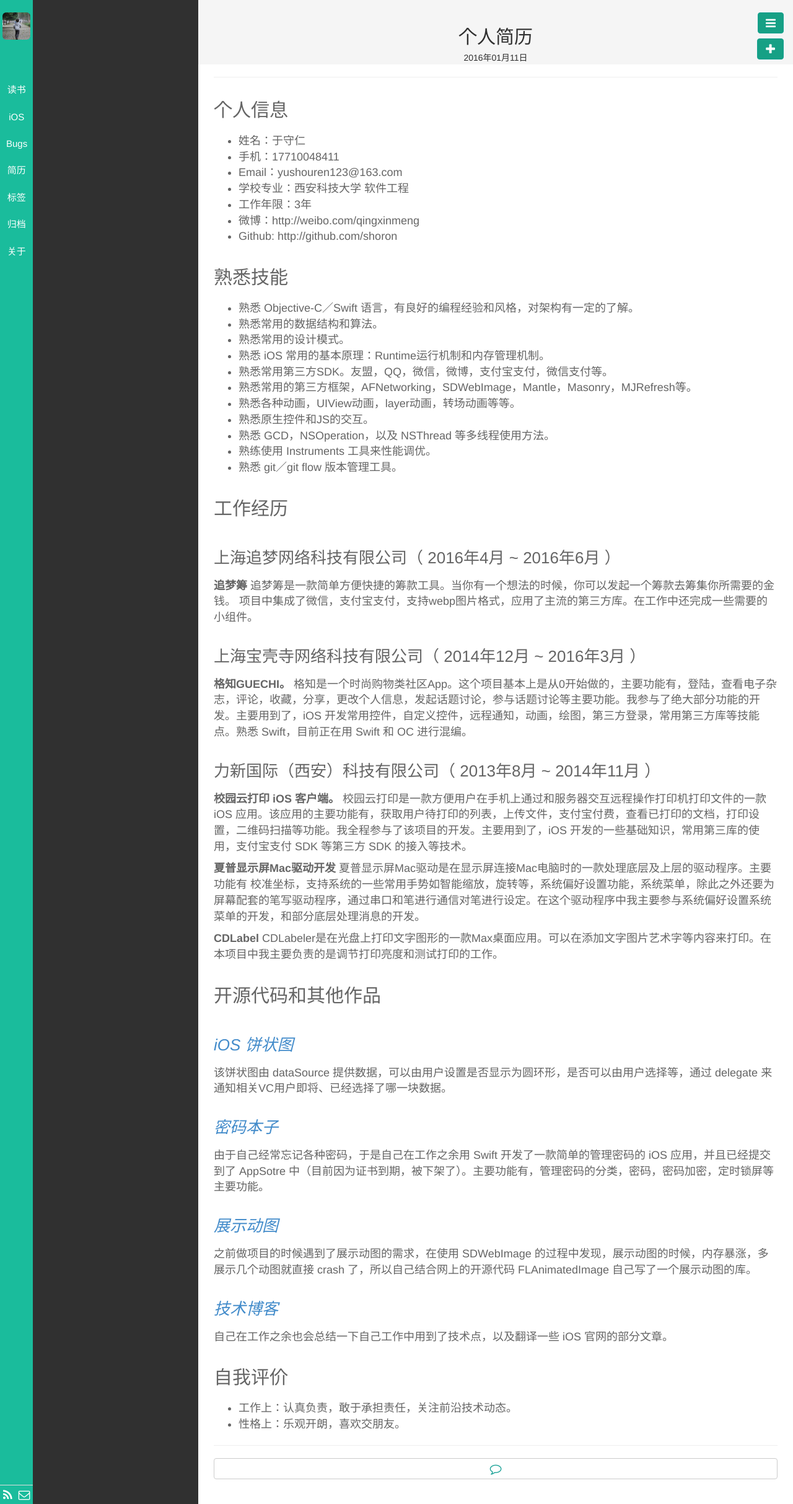
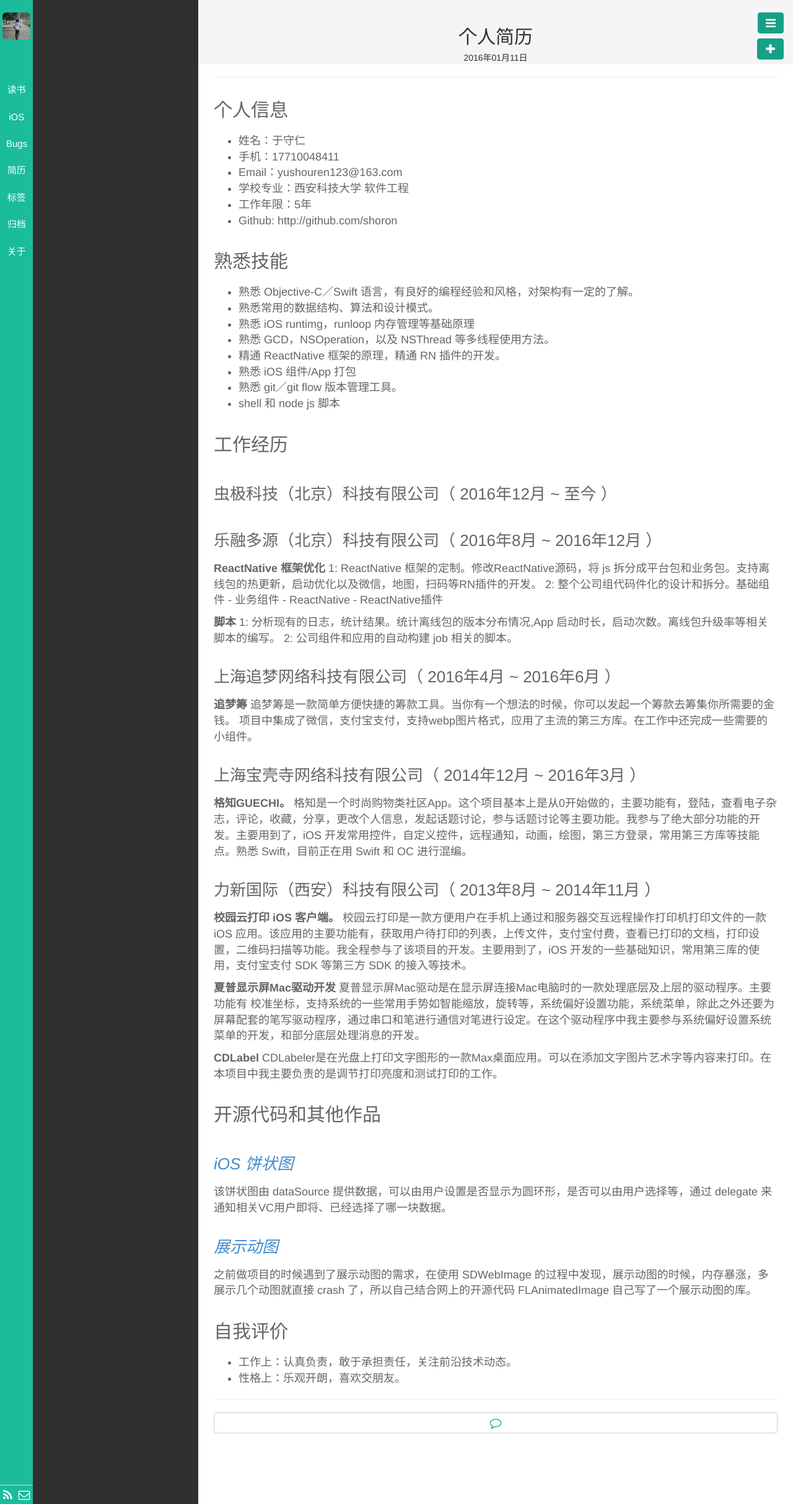
Before and after one commit to shoron/shoron.github.io, a Jekyll site: the page built from _posts/简历/2016-01-11-Resume.md, in a window 1280 px wide. Shown: the whole page at 62% size. Built offline with Jekyll 4.4.1, drawn with Linux system fonts in a browser that asks for light colours; nearby versions of some CDN libraries; library files that are not in the unit come from our copies; Markdown is read by kramdown in place of the engine named in the settings.

Commit message:
update resume

```diff
--- a/_posts/简历/2016-01-11-Resume.md
+++ b/_posts/简历/2016-01-11-Resume.md
@@ -13,25 +13,32 @@ description:
 - 手机：17710048411
 - Email：yushouren123@163.com
 - 学校专业：西安科技大学 软件工程
-- 工作年限：3年
-- 微博：http://weibo.com/qingxinmeng
+- 工作年限：5年
 - Github: http://github.com/shoron
 
 ## 熟悉技能
 
 - 熟悉 Objective-C／Swift 语言，有良好的编程经验和风格，对架构有一定的了解。
-- 熟悉常用的数据结构和算法。
-- 熟悉常用的设计模式。
-- 熟悉 iOS 常用的基本原理：Runtime运行机制和内存管理机制。
-- 熟悉常用第三方SDK。友盟，QQ，微信，微博，支付宝支付，微信支付等。
-- 熟悉常用的第三方框架，AFNetworking，SDWebImage，Mantle，Masonry，MJRefresh等。
-- 熟悉各种动画，UIView动画，layer动画，转场动画等等。
-- 熟悉原生控件和JS的交互。
+- 熟悉常用的数据结构、算法和设计模式。
+- 熟悉 iOS runtimg，runloop 内存管理等基础原理
 - 熟悉 GCD，NSOperation，以及 NSThread 等多线程使用方法。
-- 熟练使用 Instruments 工具来性能调优。
+- 精通 ReactNative 框架的原理，精通 RN 插件的开发。
+- 熟悉 iOS 组件/App 打包
 - 熟悉 git／git flow 版本管理工具。
+- shell 和 node js 脚本
 
 ## 工作经历
+
+### 虫极科技（北京）科技有限公司（ 2016年12月 ~ 至今 ）
+### 乐融多源（北京）科技有限公司（ 2016年8月 ~ 2016年12月 ）
+
+**ReactNative 框架优化**
+1: ReactNative 框架的定制。修改ReactNative源码，将 js 拆分成平台包和业务包。支持离线包的热更新，启动优化以及微信，地图，扫码等RN插件的开发。
+2: 整个公司组代码件化的设计和拆分。基础组件 - 业务组件 - ReactNative - ReactNative插件
+
+**脚本**
+1: 分析现有的日志，统计结果。统计离线包的版本分布情况,App 启动时长，启动次数。离线包升级率等相关脚本的编写。
+2: 公司组件和应用的自动构建 job 相关的脚本。
 
 ### 上海追梦网络科技有限公司（ 2016年4月 ~ 2016年6月 ）
 
@@ -56,14 +63,8 @@ description:
 ### [*iOS 饼状图*](https://github.com/shoron/PieChartView)
 该饼状图由 dataSource 提供数据，可以由用户设置是否显示为圆环形，是否可以由用户选择等，通过 delegate 来通知相关VC用户即将、已经选择了哪一块数据。
 
-### [*密码本子*](http://www.foobar.top/PasswordManager)
-由于自己经常忘记各种密码，于是自己在工作之余用 Swift 开发了一款简单的管理密码的 iOS 应用，并且已经提交到了 AppSotre 中（目前因为证书到期，被下架了）。主要功能有，管理密码的分类，密码，密码加密，定时锁屏等主要功能。
-
 ### [*展示动图*](https://github.com/shoron/SRWebImage)
 之前做项目的时候遇到了展示动图的需求，在使用 SDWebImage 的过程中发现，展示动图的时候，内存暴涨，多展示几个动图就直接 crash 了，所以自己结合网上的开源代码 FLAnimatedImage 自己写了一个展示动图的库。
-
-### [*技术博客*](http://shoron.github.io/)
-自己在工作之余也会总结一下自己工作中用到了技术点，以及翻译一些 iOS 官网的部分文章。
 
 ## 自我评价
 
```
